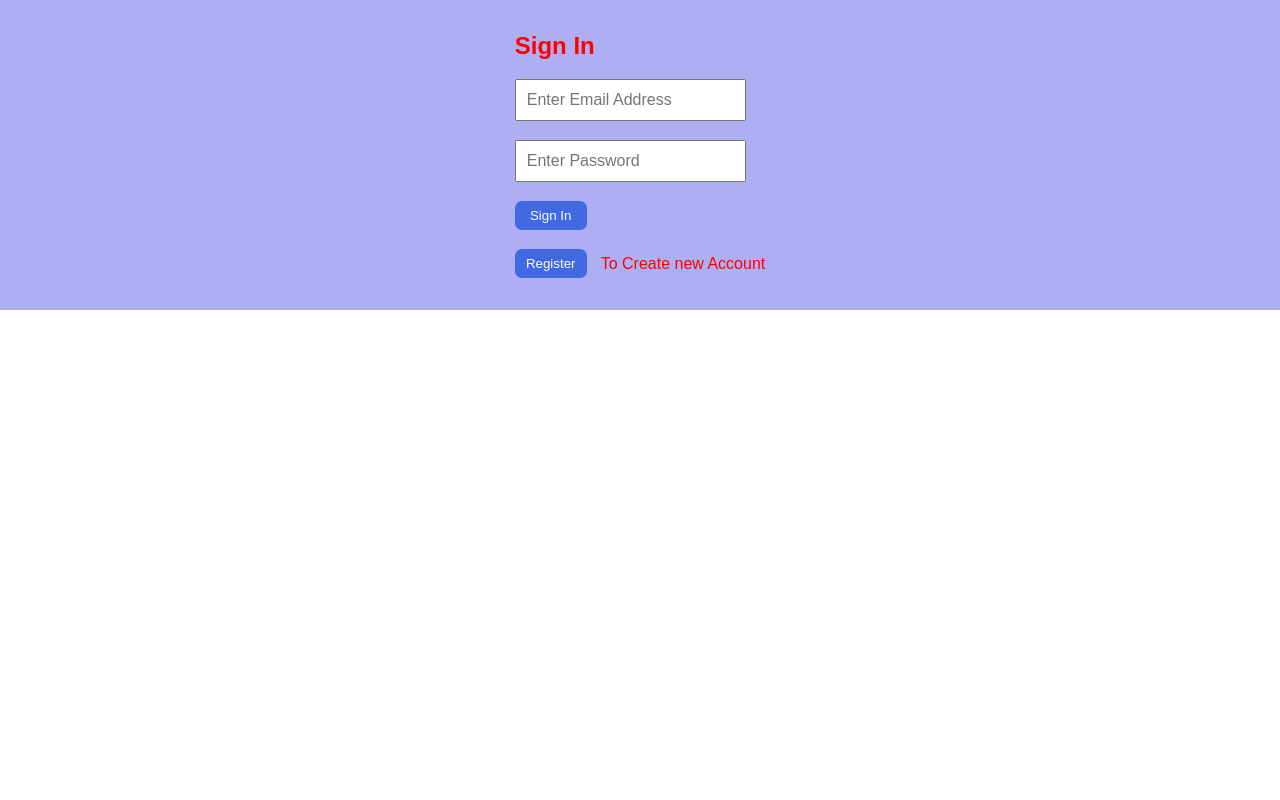
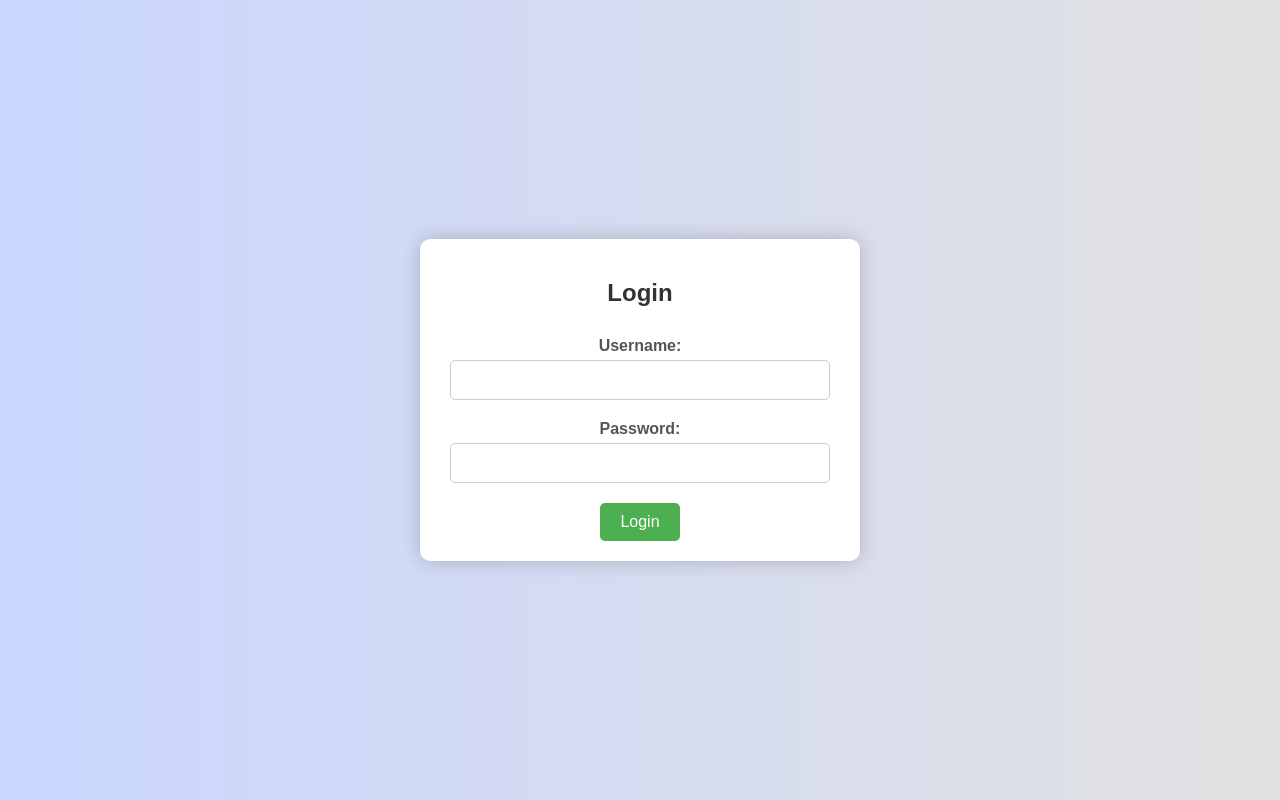
Before and after one commit to vedan12/Diverse-India-Hub, a plain HTML site: page login.html in a window 1280 px wide. Drawn offline with Linux system fonts and the light colour scheme.

Commit message:
Add files via upload

```diff
--- a/login.html
+++ b/login.html
@@ -4,28 +4,114 @@
     <meta charset="UTF-8">
     <meta name="viewport" content="width=device-width, initial-scale=1.0">
     <title>Login Page</title>
-    <link rel="stylesheet" href="login.css">
+    <style>
+        body {
+            font-family: Arial, sans-serif;
+            background: linear-gradient(to right, #c9d6ff, #e2e2e2);
+            margin: 0;
+            padding: 0;
+            display: flex;
+            justify-content: center;
+            align-items: center;
+            height: 100vh;
+        }
+
+        .container {
+            background-color: #ffffff;
+            padding: 20px;
+            border-radius: 10px;
+            box-shadow: 0 0 20px rgba(0, 0, 0, 0.2);
+            max-width: 400px;
+            width: 100%;
+            text-align: center;
+        }
+
+        .container h2 {
+            color: #333333;
+            margin-bottom: 30px;
+        }
+
+        .form-group {
+            margin-bottom: 20px;
+        }
+
+        .form-group label {
+            display: block;
+            margin-bottom: 5px;
+            font-weight: bold;
+            color: #555555;
+        }
+
+        .form-group input {
+            width: calc(100% - 20px);
+            padding: 10px;
+            border: 1px solid #cccccc;
+            border-radius: 5px;
+            box-sizing: border-box;
+            font-size: 16px;
+            transition: border-color 0.3s ease;
+        }
+
+        .form-group input:focus {
+            outline: none;
+            border-color: #4CAF50;
+        }
+
+        .btn {
+            background-color: #4CAF50;
+            color: white;
+            padding: 10px 20px;
+            border: none;
+            border-radius: 5px;
+            cursor: pointer;
+            font-size: 16px;
+            transition: background-color 0.3s ease;
+        }
+
+        .btn:hover {
+            background-color: #45a049;
+        }
+    </style>
 </head>
 <body>
-    <div class="main">
-        <div class="login-wrapper">
-            <form class="form" >
-                <h2>Sign In</h2>
-                <div class="input-group">
-                    <input type="text" name="loginUser" id="email" placeholder="Enter Email Address" required />
-                </div>
-                <div class="input-group">
-                    <input type="password" name="loginPassword" id="password" placeholder="Enter Password" required />
-                </div>
-                <div class="sign-in">
-                    <input type="button" value="Sign In" class="submit-btn" onclick="login();"/>
-                </div>
-                <div class="register">
-                        <input type="button" value="Register" class="submit-btn" onclick="location.href='register.html'"/>
-                    <label for="Register">To Create new Account</label>
-                </div>
-            </form>
-        </div>
+    <div class="container">
+        <h2>Login</h2>
+        <form id="loginForm" onsubmit="return validateForm()">
+            <div class="form-group">
+                <label for="username">Username:</label>
+                <input type="text" id="username" name="username" required>
+            </div>
+            <div class="form-group">
+                <label for="password">Password:</label>
+                <input type="password" id="password" name="password" required>
+            </div>
+            <button type="submit" class="btn">Login</button>
+        </form>
     </div>
+
+    <script>
+        function validateForm() {
+            var username = document.getElementById("username").value;
+            var password = document.getElementById("password").value;
+
+            // Simple validation, you can extend it as per your requirements
+            if (username === "" || password === "") {
+                alert("Username and password are required");
+                return false;
+            }
+
+            // Here you can add your logic for authentication
+            // For simplicity, I'm just showing an alert
+            alert("Logged in successfully");
+            return true;
+        }
+    </script>
+
+
+
+
+
+
+
 </body>
 </html>
```
Also changed, not shown: index.html (+3 -2 lines), register.html (added, +111 -0 lines), register.avif (added).
